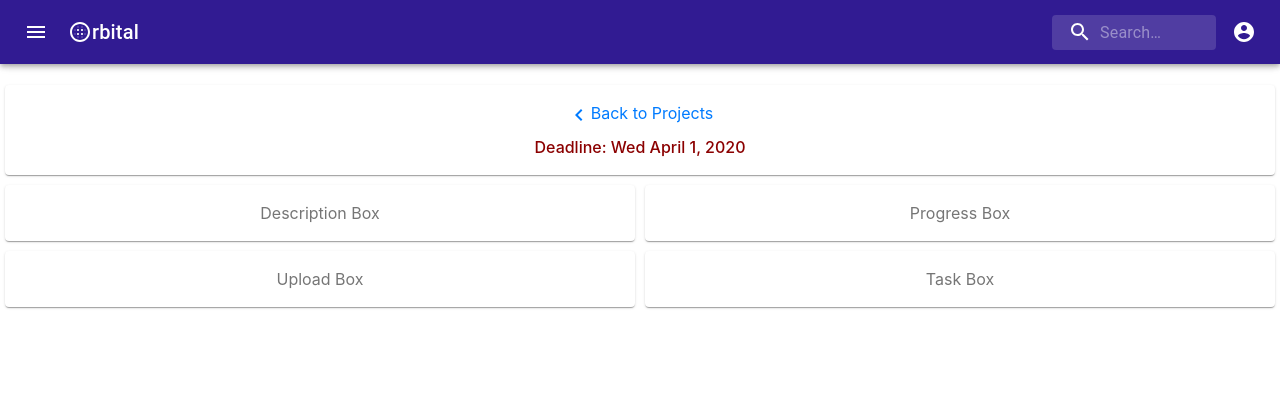
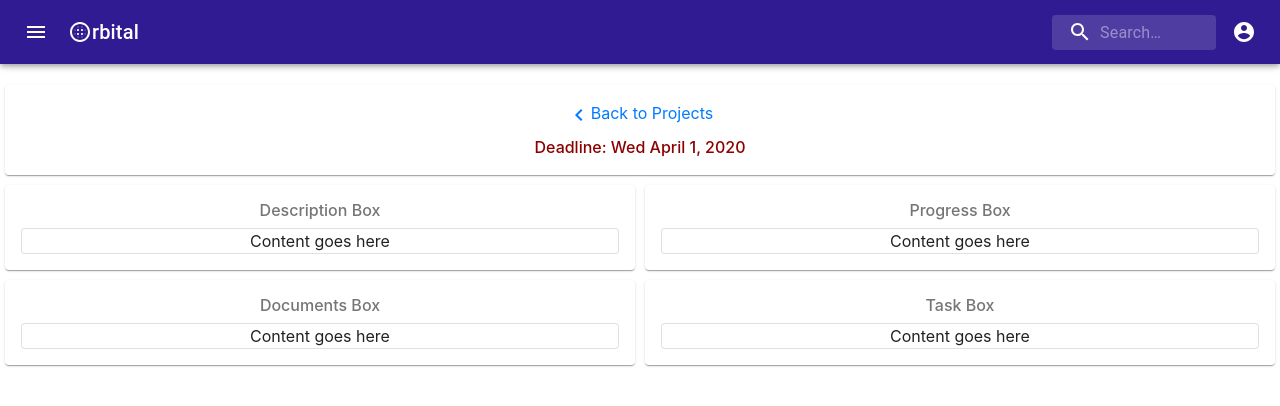
Before and after one commit to AmitP88/Project-Management-App, a React (Create React App) app in the folder client/: page /projectpage in a window 1280 px wide. Shown: the top 406 px of the page. Built offline with nearby package versions, Linux system fonts and the light colour scheme.

Commit message:
setup Material UI Grid

```diff
--- a/client/src/components/ProjectPage/ProjectPage.js
+++ b/client/src/components/ProjectPage/ProjectPage.js
@@ -16,12 +16,13 @@ import NavigateBeforeIcon from '@material-ui/icons/NavigateBefore';
 import Grid from '@material-ui/core/Grid';
 import { makeStyles } from '@material-ui/core/styles';
 import Paper from '@material-ui/core/Paper';
+import Card from '@material-ui/core/Card';
 
 const useStyles = makeStyles((theme) => ({
   root: {
     flexGrow: 1,
   },
-  paper: {
+  card: {
     padding: theme.spacing(2),
     textAlign: 'center',
     color: theme.palette.text.secondary,
@@ -37,7 +38,7 @@ const ProjectPage = () => {
     <div className="ProjectPage">
       <Grid container>
         <Grid item xs={12} className="header">
-          <Paper className={classes.paper}>
+          <Card className={classes.card}>
             <Link to='/projects'>
               <NavigateBeforeIcon />
               Back to Projects
@@ -47,19 +48,39 @@ const ProjectPage = () => {
               {'Deadline: '}
               <Moment format="ddd MMMM D, YYYY">{selected_project.deadline}</Moment>
             </div>
-          </Paper>
+          </Card>
         </Grid>
         <Grid item xs={12} sm={6}>
-          <Paper className={classes.paper}>Description Box</Paper>
+          <Card className={classes.card}>
+            <h6>Description Box</h6>
+            <Paper elevation={0} variant='outlined'>
+              Content goes here
+            </Paper>
+          </Card>
         </Grid>
         <Grid item xs={12} sm={6}>
-          <Paper className={classes.paper}>Progress Box</Paper>
+          <Card className={classes.card}>
+            <h6>Progress Box</h6>
+            <Paper elevation={0} variant='outlined'>
+              Content goes here
+            </Paper>
+          </Card>
         </Grid>
         <Grid item xs={12} sm={6}>
-          <Paper className={classes.paper}>Upload Box</Paper>
+          <Card className={classes.card}>
+            <h6>Documents Box</h6>
+            <Paper elevation={0} variant='outlined'>
+              Content goes here
+            </Paper>
+          </Card>
         </Grid>
         <Grid item xs={12} sm={6}>
-          <Paper className={classes.paper}>Task Box</Paper>
+          <Card className={classes.card}>
+            <h6>Task Box</h6>
+            <Paper elevation={0} variant='outlined'>
+              Content goes here
+            </Paper>
+          </Card>
         </Grid>
       </Grid>
     </div>
```
